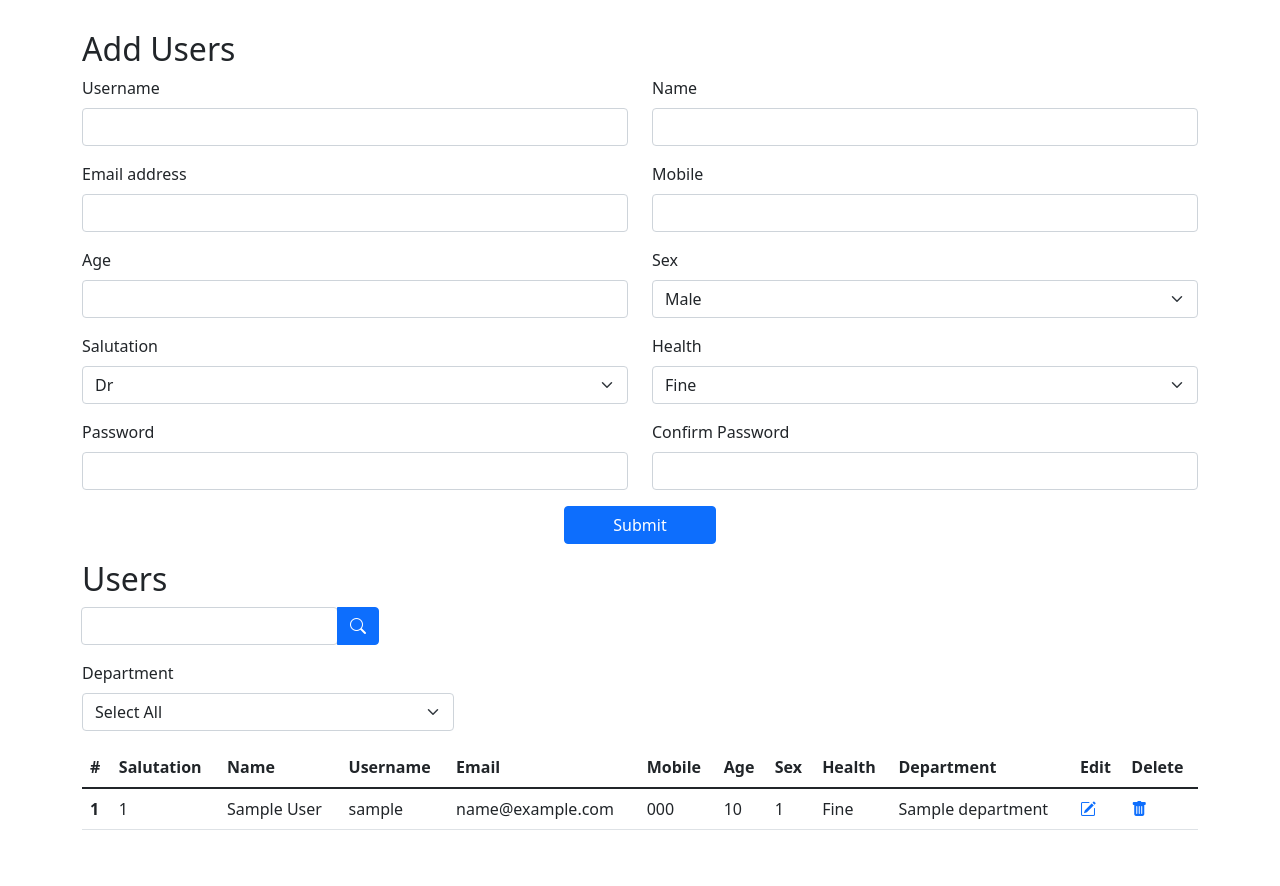
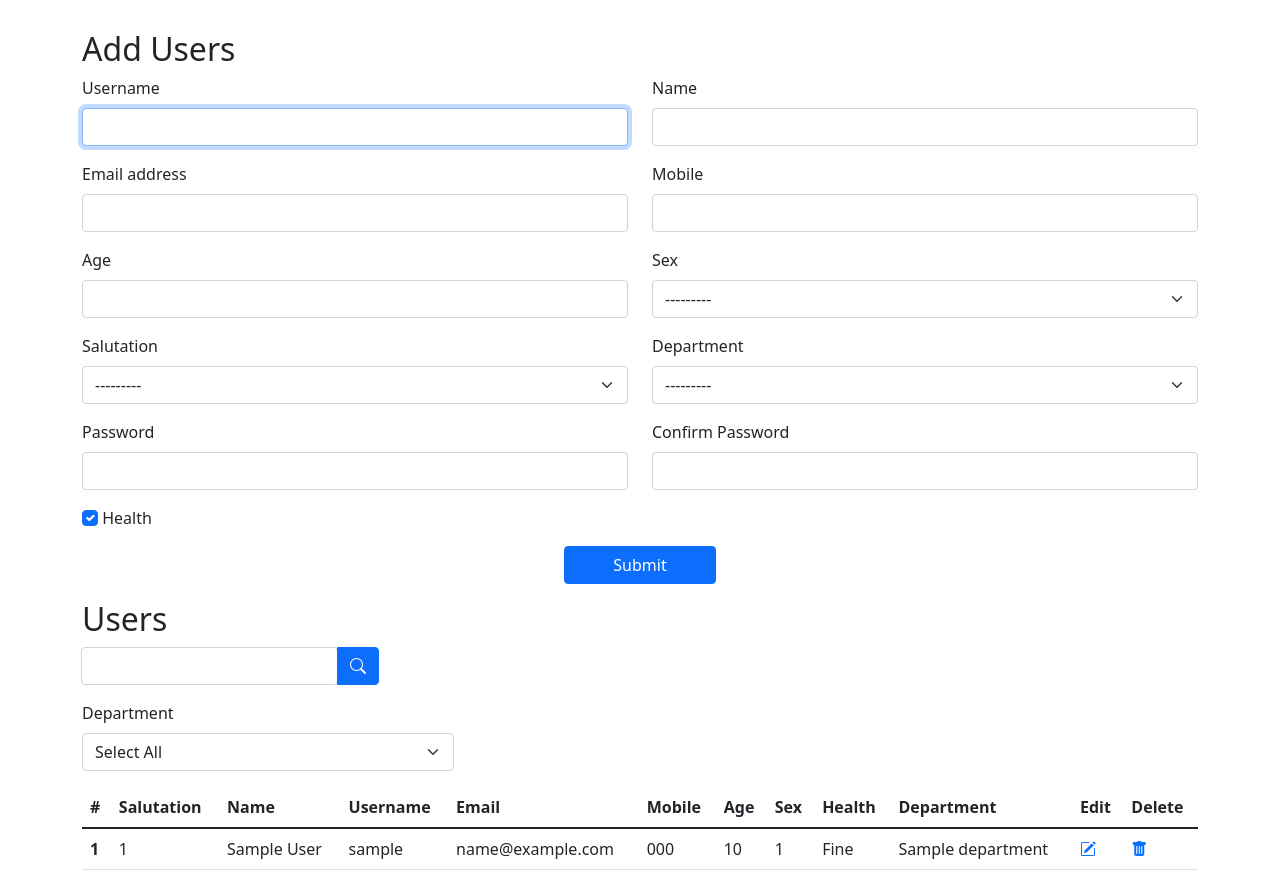
Before and after one commit to rohitmendus/protype-application, a Django app: page /users/ in a window 1280 px wide. Shown: the part 56-942 px from the top of the page. Before the commit the page ends 886 px from the top, so only its background shows below. Run offline with Django 4.2, Linux system fonts and the light colour scheme; tables that the repository leaves empty hold one stand-in row (values such as "Sample post").

Commit message:
Adding django forms

```diff
--- /dev/null
+++ b/prototype/application/forms.py
@@ -0,0 +1,50 @@
+from django import forms
+from .models import ProfileUser
+from django.contrib.auth.models import User
+from django.contrib.auth.forms import UserCreationForm
+
+class UserForm(UserCreationForm):
+	password1 = forms.CharField(
+		label="",
+		widget=forms.PasswordInput(attrs={'class':'form-control', 'type':'password', 'id': 'password1'}),
+    )
+	password2 = forms.CharField(
+		label="",
+		widget=forms.PasswordInput(attrs={'class':'form-control', 'type':'password', 'id': 'password2'}),
+    )
+	class Meta:
+		model = User
+		fields = ('username', 'password1', 'password2', 'email')
+		labels = {
+			'username': '',
+			'password1': '',
+			'password2': '',
+			'email': ''
+		}
+		widgets = {
+			'username': forms.TextInput(attrs={'class': 'form-control', 'id':'username'}),
+			'email': forms.EmailInput(attrs={'class': 'form-control', 'id':'email'})
+		}
+
+class ProfileForm(forms.ModelForm):
+	class Meta:
+		model = ProfileUser
+		fields = ('name', 'mobile', 'age', 'sex', 'salutation', 'health', 'department')
+		labels = {
+			'name': '',
+			'mobile': '',
+			'age': '',
+			'sex': '',
+			'salutation': '',
+			'health': '',
+			'department': '',
+		}
+		widgets = {
+			'name': forms.TextInput(attrs={'class': 'form-control', 'id':'name'}),
+			'mobile': forms.TextInput(attrs={'class': 'form-control', 'id':'mobile'}),
+			'age': forms.NumberInput(attrs={'class': 'form-control', 'id':'age'}),
+			'sex': forms.Select(attrs={'class': 'form-select', 'id':'sex'}),
+			'salutation': forms.Select(attrs={'class': 'form-select', 'id':'salutation'}),
+			'health': forms.CheckboxInput(attrs={'class': 'form-check-input', 'id':'health'}),
+			'department': forms.Select(attrs={'class': 'form-select', 'id':'dept'}),
+		}
--- a/prototype/application/views.py
+++ b/prototype/application/views.py
@@ -2,6 +2,7 @@
 from django.http import JsonResponse, HttpResponse
 from django.views import View
 from .models import *
+from .forms import ProfileForm, UserForm
 from django.contrib.auth.models import User
 from django.forms.models import model_to_dict
 import mimetypes, os, openpyxl
@@ -28,26 +29,34 @@
 				'mobile': i.mobile, 'age': i.age, 'sex': i.sex, 'salutation': i.salutation,
 				'health': health, 'id': user_obj.id, 'dept': dept}
 			users.append(user)
-		context = {'users': users, 'depts': Department.objects.values_list('name', flat=True)}
+		form2 = ProfileForm()
+		form1 = UserForm()
+		context = {'users': users, 'depts': Department.objects.values_list('name', flat=True),
+			'form1': form1, 'form2': form2}
 		return render(request, self.template, context)
 
 	def post(self, request):
-		username = request.POST.get('username')
-		name = request.POST.get('name')
-		email = request.POST.get('email')
-		mobile = request.POST.get('mobile')
-		age = request.POST.get('age')
-		sex = request.POST.get('sex')
-		salutation = request.POST.get('salutation')
-		if request.POST.get('health') == "True":
-			health = True
-		else:
-			health = False
-		password1 = request.POST.get('password1')
-		user = User.objects.create_user(username=username, email=email, password=password1)
-		user.save()
-		user_profile = ProfileUser(user=user, name=name, mobile=mobile, age=int(age), sex=sex, salutation=salutation, health=health)
-		user_profile.save()
+		# username = request.POST.get('username')
+		# name = request.POST.get('name')
+		# email = request.POST.get('email')
+		# mobile = request.POST.get('mobile')
+		# age = request.POST.get('age')
+		# sex = request.POST.get('sex')
+		# salutation = request.POST.get('salutation')
+		# if request.POST.get('health') == "True":
+		# 	health = True
+		# else:
+		# 	health = False
+		# password1 = request.POST.get('password1')
+		# user = User.objects.create_user(username=username, email=email, password=password1)
+		# user.save()
+		# user_profile = ProfileUser(user=user, name=name, mobile=mobile, age=int(age), sex=sex, salutation=salutation, health=health)
+		# user_profile.save()
+		form1 = UserForm(request.POST['form1'])
+		form2 = ProfileForm(request.POST['form2'])
+		if form1.is_valid() and form2.is_valid():
+			form1.save()
+			form2.save()
 
 		#Sents updated data to js to render it
 		users_obj = ProfileUser.objects.all()
--- a/prototype/static/script.js
+++ b/prototype/static/script.js
@@ -6,14 +6,14 @@
 		let element = `<tr>
 			<th scope="row">${counter}</th>
 			<td>${user.salutation}</td>
-	        <td>${user.name}</td>
+	        <td class="name-table">${user.name}</td>
 	        <td>${user.username}</td>
 	        <td>${user.email}</td>
 	        <td>${user.mobile}</td>
 	        <td>${user.age}</td>
 	        <td>${user.sex}</td>
 	        <td>${user.health}</td>
-	        <td>${user.dept}</td>
+	        <td class="dept-table">${user.dept}</td>
 	        <td><a href="/user-edit/" class="edit-users" data-id="${user.id}"><i class="bi bi-pencil-square"></i></a></td>
 	        <td><a href="/user-delete/${user.id}" class="delete-users"><i class="bi bi-trash-fill"></i></a></td>
 		</tr>`
@@ -29,9 +29,9 @@
 	for (let programme of response.programmes){
 		let element = `<tr>
 	      <th scope="row">${counter}</th>
-	      <td>${programme.name}</td>
-	      <td class="name-table">${programme.description}</td>
-	      <td>${programme.dept}</td>
+	      <td class="name-table">${programme.name}</td>
+	      <td>${programme.description}</td>
+	      <td class="dept-table">${programme.dept}</td>
 	      <td><a class="edit-programmes" href="/programme-edit/" data-id="${programme.id}"><i class="bi bi-pencil-square"></i></a></td>
 	      <td><a href="/programme-delete/${programme.id}" class="delete-programmes"><i class="bi bi-trash-fill"></i></a></td>
 	    </tr>`
@@ -57,26 +57,39 @@
 		const health = $('#health').val();
 		const password1 = $('#password1').val();
 		const password2 = $('#password2').val();
-		if (!(Number.isInteger(Number(mobile)) && mobile.length == 10)) {
-			alert("Mobile number is not valid!");
-		} else if (!(Number.isInteger(Number(age)) && Number(age) > 0)) {
-			alert("Age is not valid!")
-		} else if (password1 !== password2) {
-			alert("Passwords don't match!")
-		} else {
+		const dept = $('#dept').val()
+		// if (!(Number.isInteger(Number(mobile)) && mobile.length == 10)) {
+		// 	alert("Mobile number is not valid!");
+		// } else if (!(Number.isInteger(Number(age)) && Number(age) > 0)) {
+		// 	alert("Age is not valid!")
+		// } else if (password1 !== password2) {
+		// 	alert("Passwords don't match!")
+		// } else {
+		var form1 = new FormData();
+		form1.append('username', username);
+		form1.append('email', email);
+		form1.append('password1', password1);
+		form1.append('password2', password2);
+		var form2 = new FormData();
+		form2.append('name', name);
+		form2.append('mobile', mobile);
+		form2.append('age', age);
+		form2.append('sex', sex);
+		form2.append('salutation', salutation);
+		form2.append('health', health);
+		form2.append('department', dept);
+		data = {'form1': form1, 'form2': form2, 'csrfmiddlewaretoken': csrf_token}
 		$.ajax({
 			url: url,
 			type: 'post',
-				data: {'csrfmiddlewaretoken': csrf_token, 'username': username, 'name': name,
-					'email': email, 'mobile': mobile, 'age': age, 'sex': sex, 'salutation': salutation,
-					'health': health, 'password1': password1, 'password2': password2},
+			data: data,
+			processData: false,
 			success: function(response){
 				alert("User has been saved successfully!");
 				$('#add-users-form').trigger("reset");
 				render_user_data_to_table(response);
 			}
 		});
-		}
 	});
 
 	// Event is triggered when the delete btn is clicked
--- a/prototype/templates/users.html
+++ b/prototype/templates/users.html
@@ -10,56 +10,47 @@
 	  {% csrf_token %}
 	  <div class="mb-3 col-6">
 	    <label for="username" class="form-label">Username</label>
-	    <input type="text" class="form-control" id="username" required>
+	    {{form1.username}}
 	  </div>
 	  <div class="mb-3 col-6">
 	    <label for="name" class="form-label">Name</label>
-	    <input type="text" class="form-control" id="name" required>
+	    {{form2.name}}
 	  </div>
 	  <div class="mb-3 col-6">
 	    <label for="email" class="form-label">Email address</label>
-	    <input type="email" class="form-control" id="email" required>
+	    {{form1.email}}
 	  </div>
 	  <div class="mb-3 col-6">
 	    <label for="mobile" class="form-label">Mobile</label>
-	    <input type="text" class="form-control" id="mobile" required>
+	    {{form2.mobile}}
 	  </div>
 	  <div class="mb-3 col-6">
 	    <label for="age" class="form-label">Age</label>
-	    <input type="text" class="form-control" id="age" required>
+	    {{form2.age}}
 	  </div>
 	  <div class="mb-3 col-6">
 	  	<label for="sex" class="form-label">Sex</label>
-		<select class="form-select" id="sex">
-			<option value="Male">Male</option>
-			<option value="Female">Female</option>
-			<option value="Unspecified">Unspecified</option>
-		</select>
+		{{form2.sex}}
 	  </div>
 	  <div class="mb-3 col-6">
 	  	<label for="salutation" class="form-label">Salutation</label>
-		<select class="form-select" id="salutation">
-			<option value="Dr">Dr</option>
-			<option value="Mr">Mr</option>
-			<option value="Ms">Ms</option>
-			<option value="Prof">Prof</option>
-			<option value="Rev">Rev</option>
-		</select>
+		{{form2.salutation}}
 	  </div>
 	  <div class="mb-3 col-6">
-	  	<label for="health" class="form-label">Health</label>
-		<select class="form-select" id="health">
-			<option value="True">Fine</option>
-			<option value="False">Not fine</option>
-		</select>
+	  	<label for="dept" class="form-label">Department</label>
+		{{form2.department}}
 	  </div>
 	  <div class="mb-3 col-6">
 	    <label for="password1" class="form-label">Password</label>
-	    <input type="password" class="form-control" id="password1" required>
+	    {{form1.password1}}
 	  </div>
 	  <div class="mb-3 col-6">
 	    <label for="password2" class="form-label">Confirm Password</label>
-	    <input type="password" class="form-control" id="password2" required>
+	    {{form1.password2}}
+	  </div>
+	  <div class="mb-3 col-6">
+	  	{{form2.health}}
+	  	<label for="health" class="form-check-label">Health</label>
 	  </div>
 	  <div class="mb-3 col-12 d-flex justify-content-center">
 	  	<button type="submit" class="btn btn-primary px-5">Submit</button>
```
Also changed, not shown: 2 other files. Lines whose indentation alone changed are shown as unchanged.
